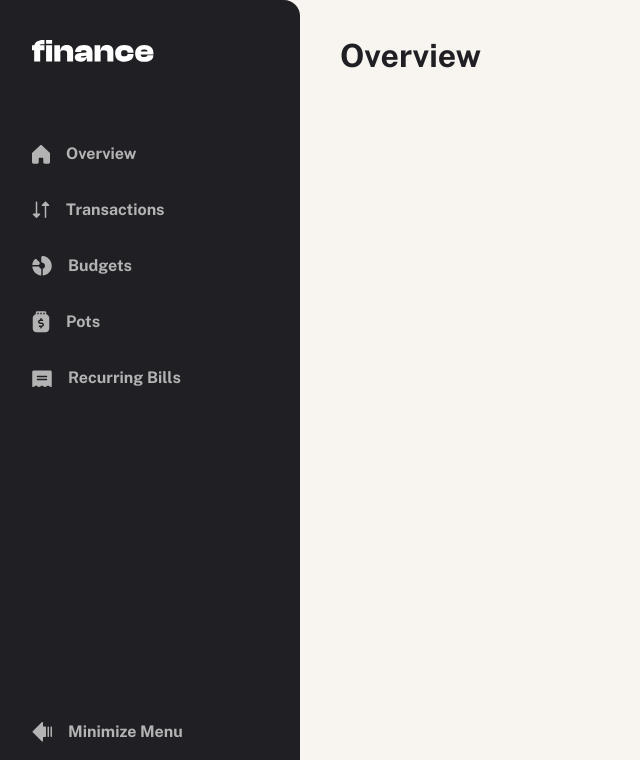
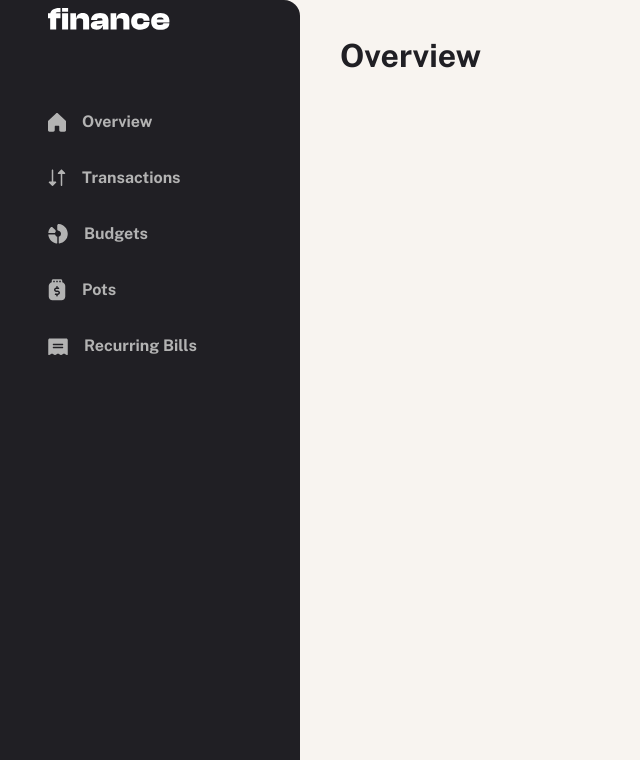
Before and after one commit to Mateeb11/personal-finance-app, a Next.js app: page / in a window 1536 px wide. Shown: the top 760 px of the page, without its empty margins (0-640 px from the left). Built offline with nearby package versions, Linux system fonts and the light colour scheme.

Commit message:
Animate minimize navbar (logo need more work)

```diff
--- a/app/_components/navIcon.module.scss
+++ b/app/_components/navIcon.module.scss
@@ -20,6 +20,8 @@
     display: flex;
     gap: 1em;
 
+    overflow: hidden;
+
     min-height: 3.5em;
 
     padding-inline: 2em;
@@ -34,15 +36,25 @@
     transition: all 0.25s linear;
   }
 
+  .icon {
+    flex-shrink: 0;
+  }
+
   .iconText {
     font-size: 12px;
     font-weight: 600;
     color: var(--secondary-300);
 
+    white-space: nowrap;
+
     display: none;
+    opacity: 0;
+
+    transition: opacity 0.5s ease;
 
     @media (min-width: 768px) {
       display: inline;
+      opacity: 1;
     }
 
     @media (min-width: 1440px) {
@@ -51,7 +63,7 @@
   }
   .hideText {
     @media (min-width: 1440px) {
-      display: none;
+      opacity: 0;
     }
   }
 }
--- a/app/_components/navIcon.tsx
+++ b/app/_components/navIcon.tsx
@@ -17,7 +17,7 @@ export default function NavIcon({ href, iconText, children }: any) {
         path.startsWith(href) ? classes.active : classes.navHover
       } ${minimizeBar === "true" ? "pl-8 pr-6" : undefined}`}
     >
-      {children}
+      <span className={classes.icon}>{children}</span>
       <span
         className={`${classes.iconText} ${
           minimizeBar === "true" ? classes.hideText : undefined
--- a/app/_components/navbar.module.scss
+++ b/app/_components/navbar.module.scss
@@ -22,6 +22,7 @@
     padding-block: 2.5em;
 
     max-width: 300px;
+    transition: max-width 0.5s ease, padding 0.5s ease;
 
     min-height: 100vh;
     min-height: 100svh;
```
